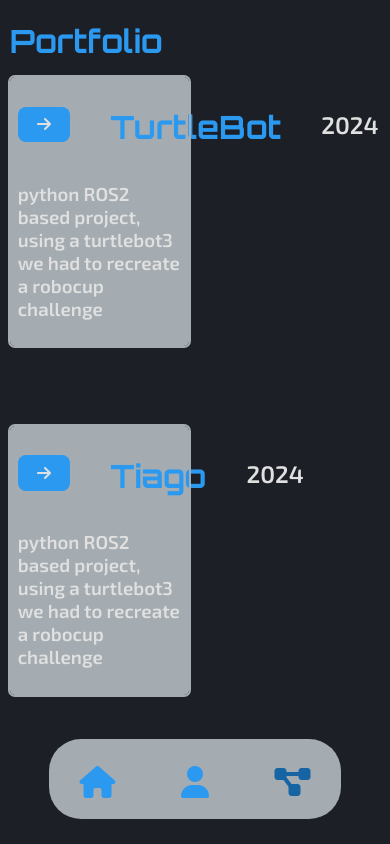
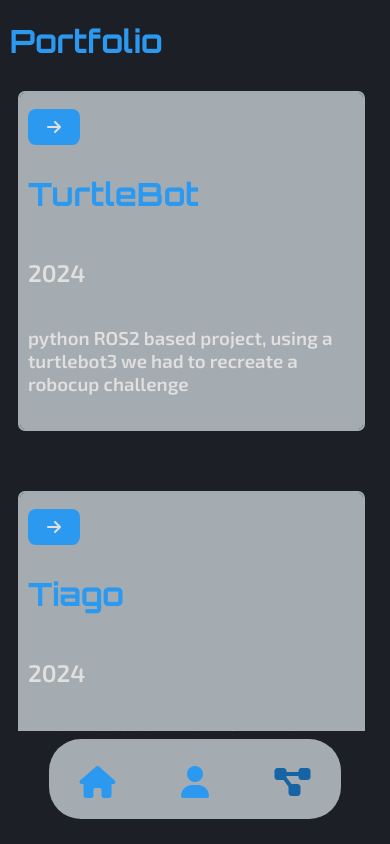
Before and after one commit to A-lebourch/portfolio, a Vue app: page /projects in a window 390 px wide. Built offline with nearby package versions, Linux system fonts and the light colour scheme.

Commit message:
Update ProjectSlide styles for improved responsiveness and layout adjustments in ProjectsView

```diff
--- a/src/components/ProjectSlide.vue
+++ b/src/components/ProjectSlide.vue
@@ -24,7 +24,7 @@
 };
 </script>
 
-<style>
+<style scoped>
 .info_container {
   display: flex;
   flex-direction: row;
@@ -40,12 +40,35 @@
   height: 10rem;
   width: 45%;
   background-color: var(--gray-outline);
+  display: flex;
+  flex-direction: column;
+  justify-content: center;
+  margin: 1rem auto;
+  word-break: break-word;
+}
+
+@media (max-width: 900px) {
+  .Slide {
+    width: 90%;
+    height: auto;
+    padding: 1rem;
+  }
+  .info_container {
+    flex-direction: column;
+    align-items: flex-start;
+    gap: 0.5rem;
+  }
 }
 
 @media (max-width: 600px) {
   .Slide {
     height: auto;
-    padding: 0.5rem;
+    padding: 1rem 0.5rem;
+  }
+  .info_container {
+    flex-direction: column;
+    align-items: flex-start;
+    gap: 0.5rem;
   }
 }
 </style>
--- a/src/views/ProjectsView.vue
+++ b/src/views/ProjectsView.vue
@@ -41,10 +41,12 @@
 <style>
 .container_style {
   width: 98%;
-  height: 98%;
+  min-height: 98%;
   display: flex;
-  flex-direction: grow;
   flex-wrap: wrap;
-  gap: 5rem;
+  gap: 2rem;
+  justify-content: center;
+  align-items: flex-start;
+  box-sizing: border-box;
 }
 </style>
```
